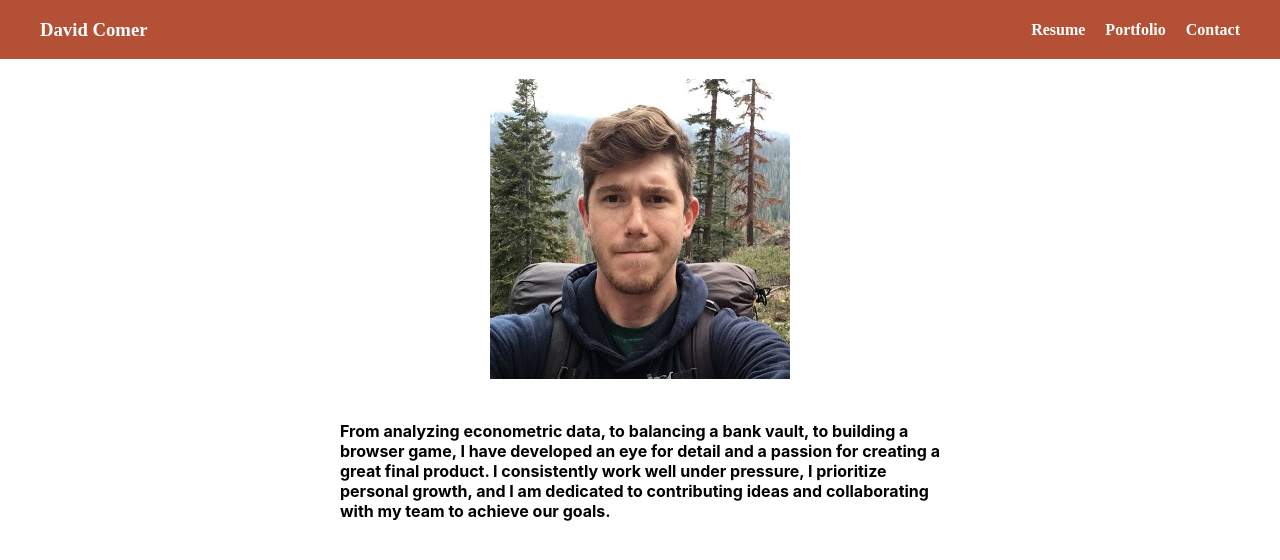
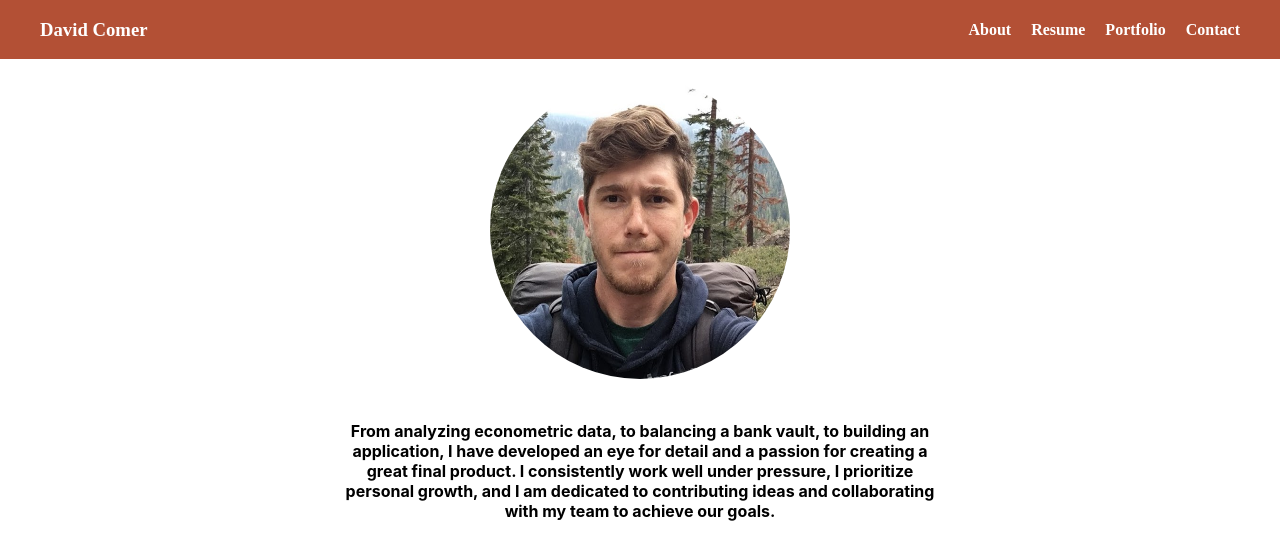
Before and after one commit to DaCoPro/my-portfolio, a React (Create React App) app: page /intro in a window 1280 px wide. Shown: the top 560 px of the page. Built offline with nearby package versions, Linux system fonts and the light colour scheme.

Commit message:
Replace about page.

```diff
--- /dev/null
+++ b/src/Components/BottomBar/BottomBar.jsx
@@ -0,0 +1,5 @@
+export default function BottomBar() {
+    return (
+        <h4>This is the bottom bar.</h4>
+    )
+}
--- a/src/Components/NavBar/NavBar.jsx
+++ b/src/Components/NavBar/NavBar.jsx
@@ -6,7 +6,7 @@ export default function NavBar () {
         <div className="NavBar">
             <h3 className="MyName">David Comer</h3>
             <div className="Links">
-                {/* <Link className="NavLink" to="/intro">Intro</Link> */}
+                <Link className="NavLink" to="/intro">About</Link>
                 <Link className="NavLink" to="/resume">Resume</Link>
                 <Link className="NavLink" to="/portfolio">Portfolio</Link>
                 <Link className="NavLink" to="/contact">Contact</Link>
--- a/src/Pages/App/App.js
+++ b/src/Pages/App/App.js
@@ -13,6 +13,7 @@ import Intro from '../Intro/Intro';
 import Resume from '../Resume/Resume';
 import Portfolio from '../Portfolio/Portfolio';
 import Contact from '../Contact/Contact';
+import BottomBar from '../../Components/BottomBar/BottomBar';
 
 export default function App() {
   return (
@@ -32,8 +33,10 @@ export default function App() {
           <Route path="/contact">
             <Contact />
           </Route>
+
           <Redirect to="/resume" />
         </Switch>
+
       </main>
     </Router>
   );
--- a/src/Pages/Intro/Intro.css
+++ b/src/Pages/Intro/Intro.css
@@ -39,4 +39,27 @@
 
 .Statement > h4 {
     width: 600px;
+    padding-bottom: 40px;
 }
+
+.PS {
+    text-align: center;
+}
+
+.smithPhoto {
+    width: 100%;
+}
+
+.mePhoto {
+    border-radius: 50%;
+}
+
+.climbingPhoto {
+    width: 400px;
+
+}
+
+.climbingBlurb {
+    display: grid;
+    grid-template-columns: 1fr 1fr;
+}
--- a/src/Pages/Intro/Intro.jsx
+++ b/src/Pages/Intro/Intro.jsx
@@ -1,19 +1,25 @@
 import './Intro.css';
+//import photos
 import testPhoto from './me.jpg';
+import smithPhoto from './Smith.jpeg';
+import climbingPhoto from './Climbing.jpeg'
 
 
 export default function Intro() {
     return (
         <div className="Intro">
-
             <div className="Photo">
-                <img src={testPhoto} />
+                <img className="mePhoto" src={testPhoto} />
             </div>
             <div className="Statement">
-                <h4>     From analyzing econometric data, to balancing a bank vault, to building a browser game, I have developed an eye for detail and a passion for creating a great final product. I consistently work well under pressure, I prioritize personal growth, and I am dedicated to contributing ideas and collaborating with my team to achieve our goals. </h4>
 
+                <h4 className="PS">From analyzing econometric data, to balancing a bank vault, to building an application, I have developed an eye for detail and a passion for creating a great final product. I consistently work well under pressure, I prioritize personal growth, and I am dedicated to contributing ideas and collaborating with my team to achieve our goals. </h4>
             </div>
-
+                {/* <img className="smithPhoto" src={smithPhoto} alt=""/>
+            <div className="climbingBlurb">
+                <img className="climbingPhoto" src={climbingPhoto} alt=""/>
+                <h4>In addition to being a programmer, I'm a 5.10a outdoor climber, who's been climbing in Central Oregon since 2019.s</h4>
+            </div>  */}
         </div>
     )
 }
```
Also changed, not shown: src/Components/BottomBar/BottomBar.css (added), 2 other files (tests, documents, lock files or other folders).
